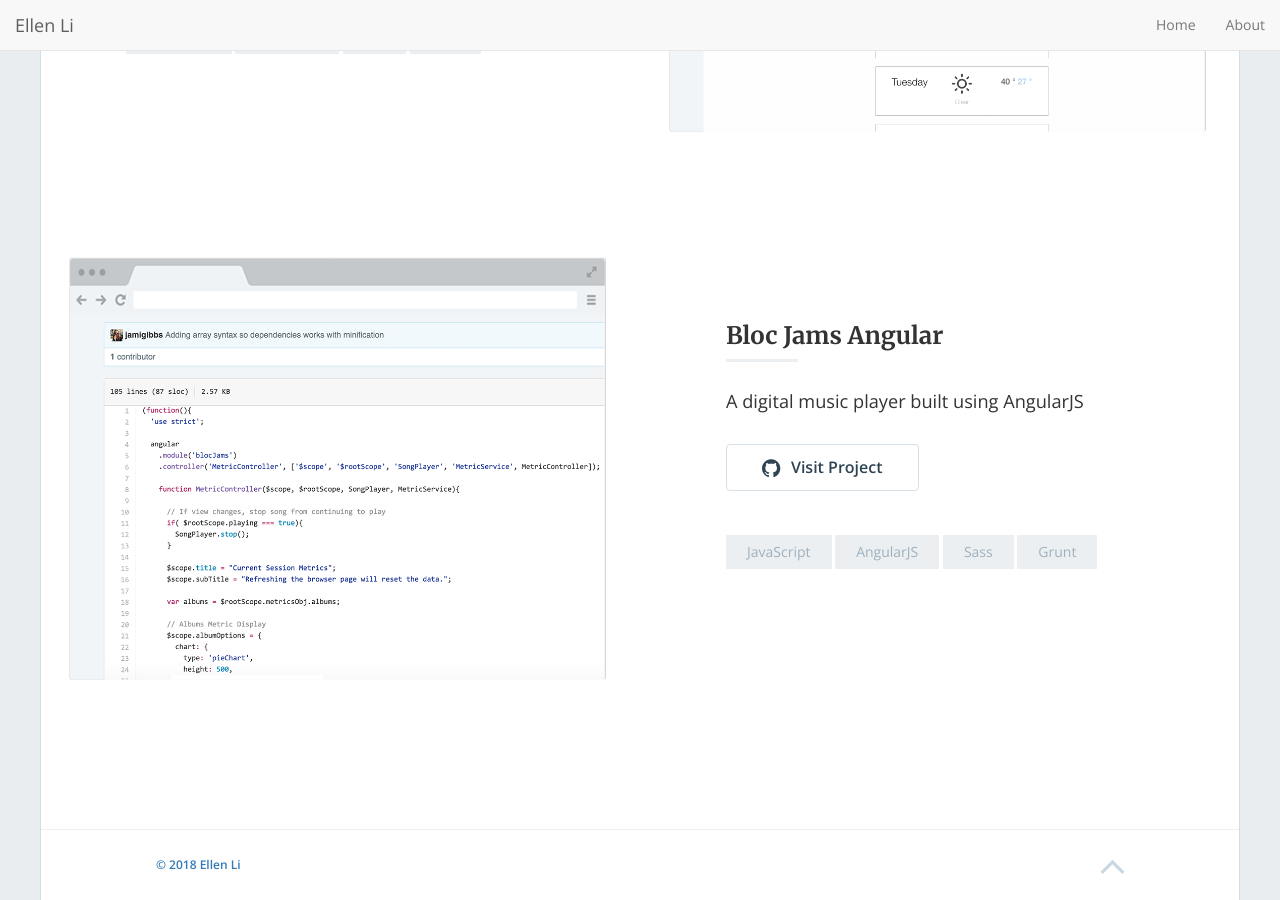
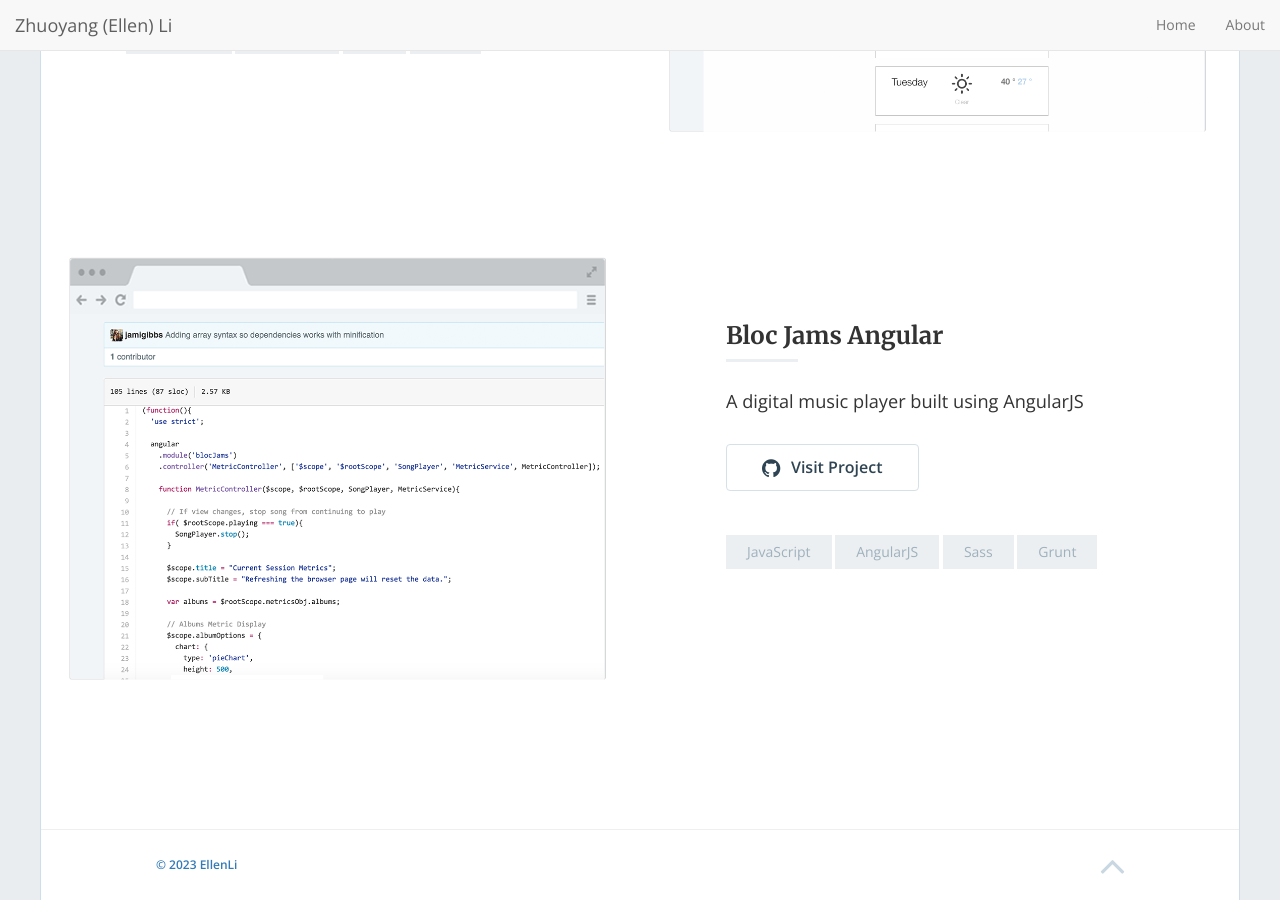
Before and after one commit to jamigibbs/phantom, a Jekyll site: the page built from index.html, in a window 1280 px wide and 900 px high, scrolled down 2320 px. Built offline with Jekyll 4.4.1, drawn with Linux system fonts in a browser that asks for light colours; nearby versions of some CDN libraries; the list of posts is cut into pages by our own code.

Commit message:
Update _config.yml

```diff
--- a/_config.yml
+++ b/_config.yml
@@ -89,8 +89,8 @@
 ############################################################
 
 ### Phantom settings
-footer_text: '© 2018 Ellen Li'
-admin_name: 'Ellen Li'
+footer_text: '© 2023 EllenLi'
+admin_name: 'Zhuoyang (Ellen) Li'
 google_analytics: "" # Update with your own tracking ID
 enable_contact: false
 
```
